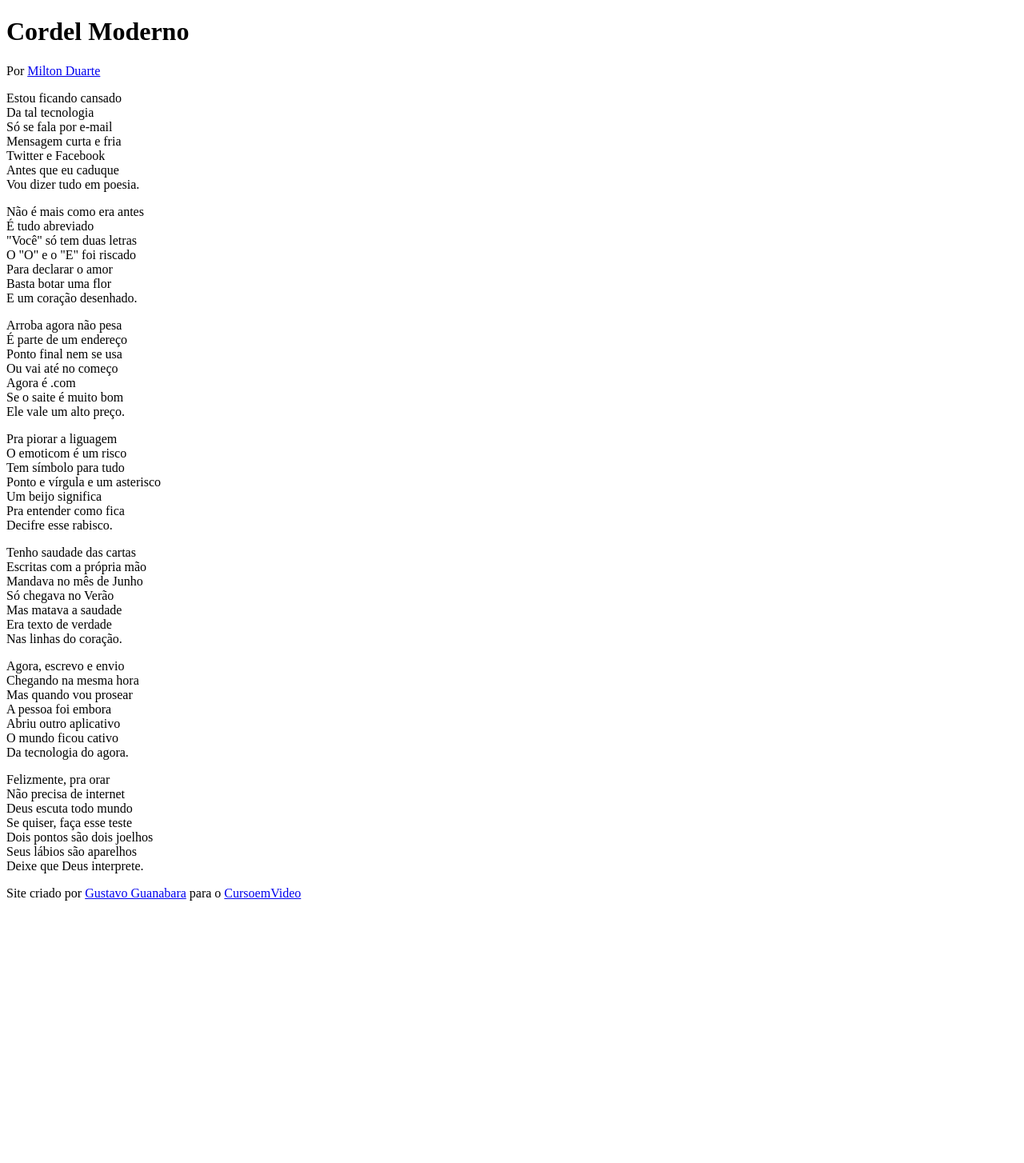
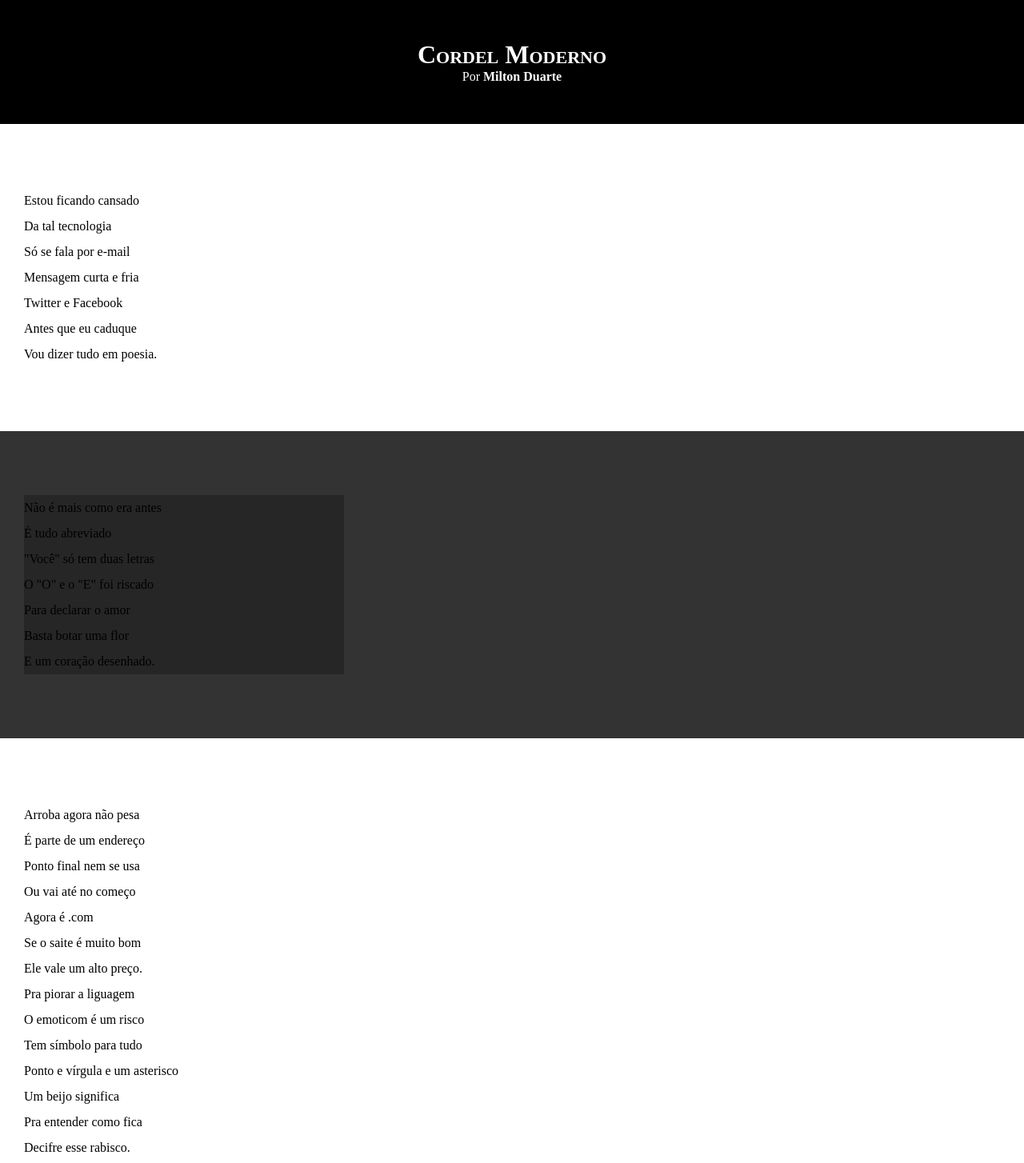
Before and after one commit to GiltonMota/Curso-em-video, a plain HTML site: page DESAFIOS/desafio_cordel/index.html in a window 1280 px wide. Shown: the top 1454 px of the page at 80% size. Before the commit the page ends 1142 px from the top, so only its background shows below. Drawn offline with Linux system fonts and the light colour scheme.

Commit message:
atualizei o style.css

```diff
--- a/DESAFIOS/desafio_cordel/estilo/style.css
+++ b/DESAFIOS/desafio_cordel/estilo/style.css
@@ -1 +1,65 @@
 @charset "UTF-8";
+
+* {
+    margin: 0px;
+    padding: 0px
+}
+
+html, body {
+    min-height: 100vh;
+    background-color: darkgray;
+}
+
+header {
+    background-color: black;
+    color: white;
+    text-align: center;
+}
+
+header > h1 {
+    padding-top: 50px;
+    font-variant: small-caps;
+}
+
+header > p{
+    padding-bottom: 50px;
+}
+
+a {
+    color: white;
+    text-decoration: none;
+    font-weight: bolder;
+}
+a :hover {
+    text-decoration: underline;
+}
+
+section {
+    padding-top: 10vh;
+    padding-bottom: 10vh;
+    line-height: 2em;
+    padding-left: 30px;
+}
+
+section.normal {
+    background-color: white;
+    color: black;
+}
+
+section.imagem {
+    background-color: rgb(51, 51, 51);
+
+}
+
+section.imagem > p {
+    width: 400px;
+    background-color: rgb(0, 0, 0, 0.253);
+}
+
+footer {
+    background-color: black;
+    color: white;
+    text-align: center;
+    padding: 10px;
+
+}
--- a/DESAFIOS/desafio_cordel/index.html
+++ b/DESAFIOS/desafio_cordel/index.html
@@ -14,7 +14,7 @@
         <p>Por <a href="https://www.recantodasletras.com.br/poesias/3186743" target="_blank">Milton Duarte</a></p>
     </header>
 
-    <section>
+    <section class="normal">
         <p>
             Estou ficando cansado <br>
             Da tal tecnologia <br>
@@ -28,7 +28,7 @@
 
 
 
-    <section>
+    <section class="imagem">
         <p>
             Não é mais como era antes <br>
             É tudo abreviado <br>
@@ -42,7 +42,7 @@
 
 
 
-    <section>
+    <section class="normal">
         <p>
             Arroba agora não pesa <br>
             É parte de um endereço <br>
@@ -66,7 +66,7 @@
 
 
 
-    <section>
+    <section class="imagem">
         <p>
             Tenho saudade das cartas <br>
             Escritas com a própria mão <br>
@@ -80,7 +80,7 @@
 
 
 
-    <section>
+    <section class="normal">
         <p>
             Agora, escrevo e envio <br>
             Chegando na mesma hora <br>
```
